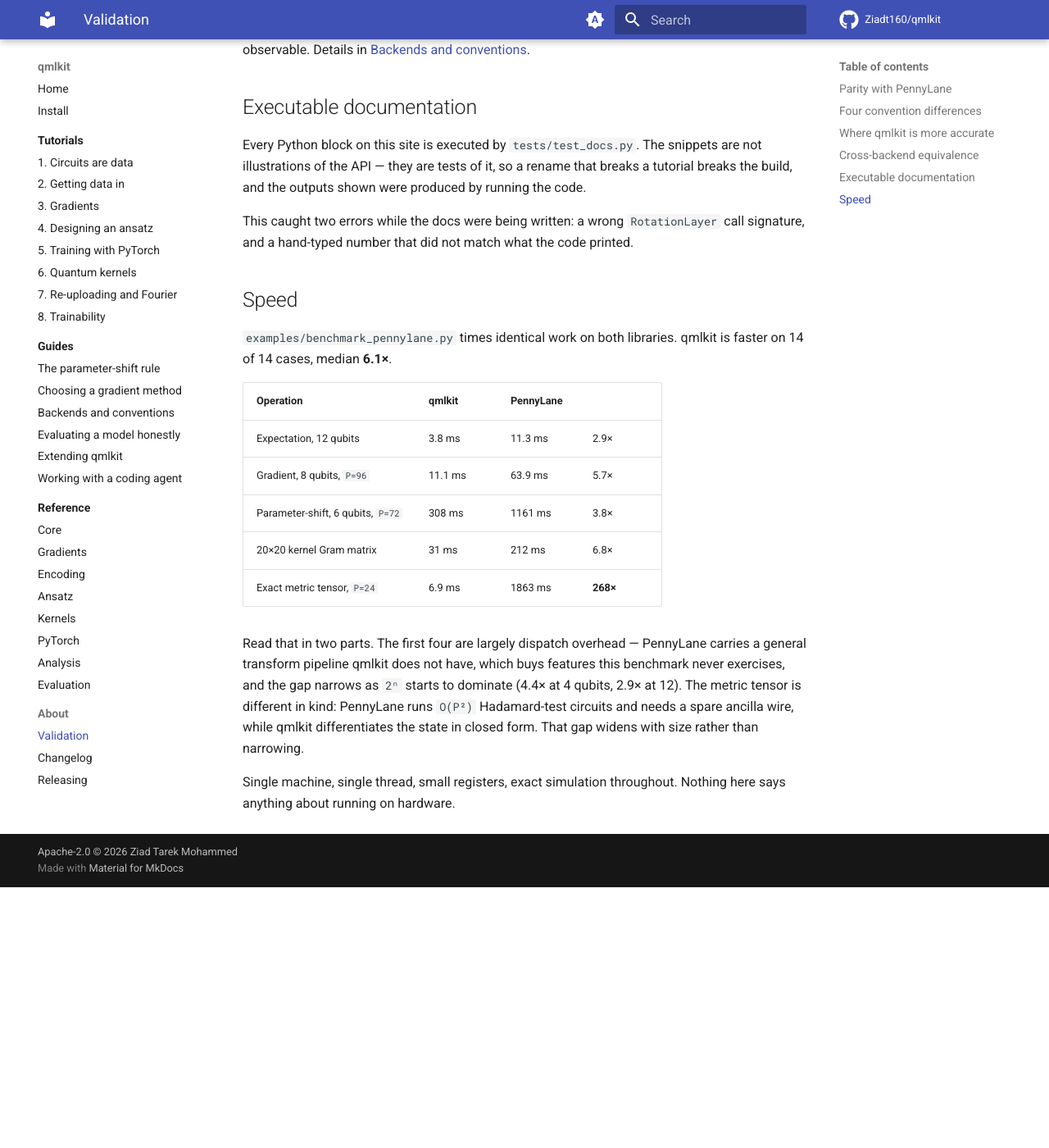
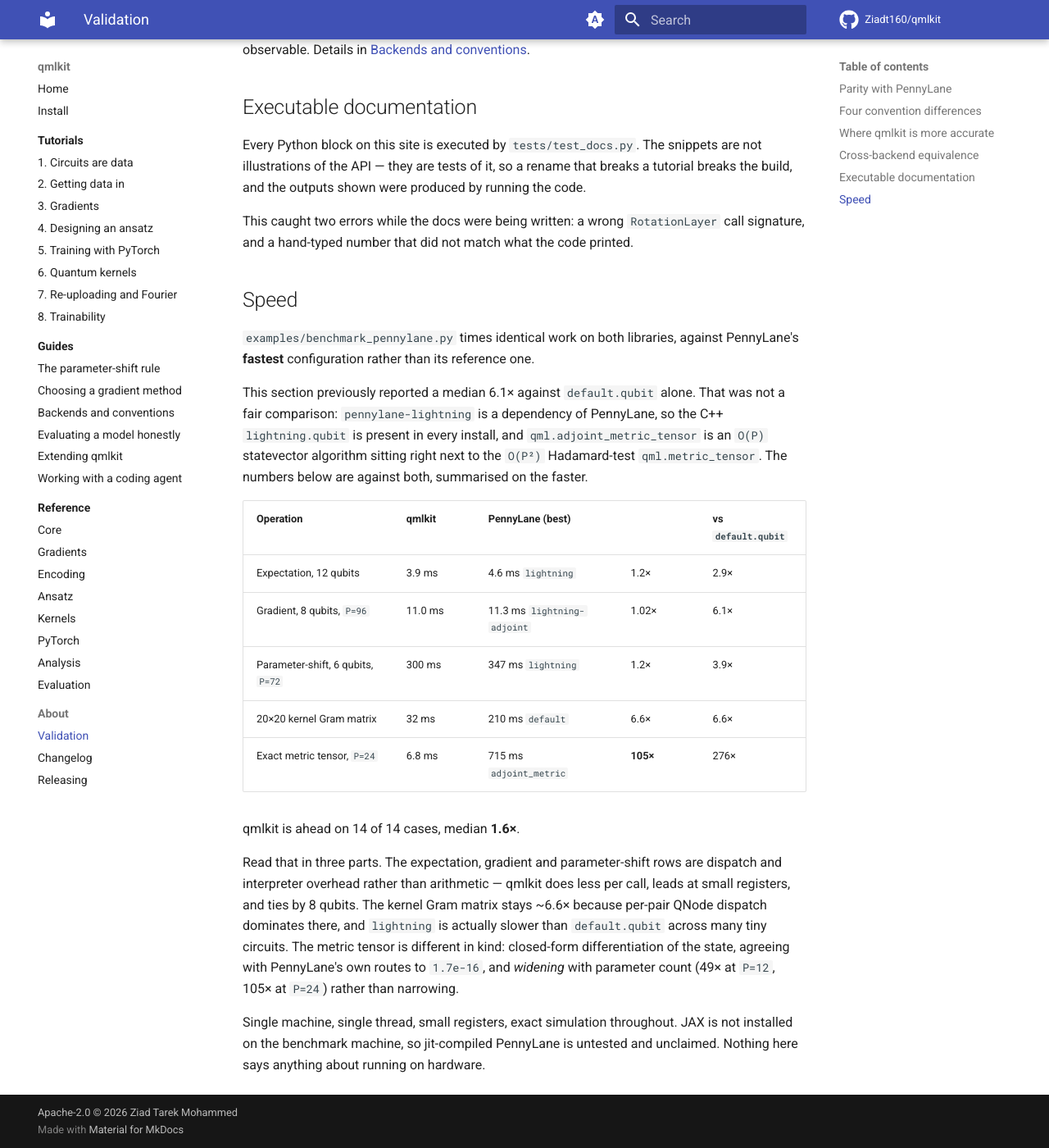
Before and after one commit to Ziadt160/qmlkit, an MkDocs documentation site: the page built from docs/about/validation.md, in a window 1280 px wide and 1400 px high, scrolled down 2669 px. Shown: the whole window at 82% size. Built offline with MkDocs 1.6.1 and Material for MkDocs 9.7.7, drawn with Linux system fonts in a browser that asks for light colours; comment, search, counter and statistics services are not loaded; before the commit the page ends 3751 px from its top, so only the background shows below that.

Commit message:
Benchmark against PennyLane's fastest configuration, not its slowest
The speed section timed `default.qubit`, PennyLane's pure-Python reference
simulator, and reported a median 6.1x. That was not a fair fight.
`pennylane-lightning` is a *dependency* of PennyLane, so the C++ `lightning.qubit`
is present in every install; and `qml.adjoint_metric_tensor` is an O(P)
statevector algorithm sitting directly next to the O(P^2) Hadamard-test
`qml.metric_tensor` this file was timing. Benchmarking against the slow option
when the fast one is one string away flatters the author, and the first reader to
rerun it would have found that out instead of us.

Every case now runs against both configurations and is summarised against
whichever is faster. What survives:

- Expectation, gradient and parameter-shift were mostly dispatch overhead. Against
  lightning the margins fall to 1.2x, 1.02x and 1.2x -- the 8-qubit gradient is a
  tie. qmlkit leads at small registers because it does less per call, and the gap
  closes as 2^n starts to dominate.
- The kernel Gram matrix holds at 6.6x, and for a reason worth knowing: per-pair
  QNode dispatch dominates there, so lightning is *slower* than default.qubit
  across many tiny circuits.
- The metric tensor holds at 49x (P=12) to 105x (P=24) against
  `adjoint_metric_tensor`, agreeing with it to 1.7e-16, and it widens with
  parameter count rather than narrowing. That is the one speed claim here worth
  making, and it is now made against the right opponent.

Honest median: 1.6x, still 14/14. README and the validation page carry the new
numbers, both columns, and say plainly that quoting the default.qubit column is
quoting the wrong number. JAX is absent on this machine, so jit-compiled
PennyLane is stated as untested rather than assumed away.

Co-Authored-By: Claude Opus 5 <noreply@anthropic.com>

```diff
--- a/docs/about/validation.md
+++ b/docs/about/validation.md
@@ -107,23 +107,34 @@ call signature, and a hand-typed number that did not match what the code printed
 
 ## Speed
 
-`examples/benchmark_pennylane.py` times identical work on both libraries. qmlkit is
-faster on 14 of 14 cases, median **6.1×**.
+`examples/benchmark_pennylane.py` times identical work on both libraries, against
+PennyLane's **fastest** configuration rather than its reference one.
 
-| Operation | qmlkit | PennyLane | |
-|---|---|---|---|
-| Expectation, 12 qubits | 3.8 ms | 11.3 ms | 2.9× |
-| Gradient, 8 qubits, `P=96` | 11.1 ms | 63.9 ms | 5.7× |
-| Parameter-shift, 6 qubits, `P=72` | 308 ms | 1161 ms | 3.8× |
-| 20×20 kernel Gram matrix | 31 ms | 212 ms | 6.8× |
-| Exact metric tensor, `P=24` | 6.9 ms | 1863 ms | **268×** |
+This section previously reported a median 6.1× against `default.qubit` alone. That was
+not a fair comparison: `pennylane-lightning` is a dependency of PennyLane, so the C++
+`lightning.qubit` is present in every install, and `qml.adjoint_metric_tensor` is an
+`O(P)` statevector algorithm sitting right next to the `O(P²)` Hadamard-test
+`qml.metric_tensor`. The numbers below are against both, summarised on the faster.
 
-Read that in two parts. The first four are largely dispatch overhead — PennyLane
-carries a general transform pipeline qmlkit does not have, which buys features this
-benchmark never exercises, and the gap narrows as `2ⁿ` starts to dominate (4.4× at 4
-qubits, 2.9× at 12). The metric tensor is different in kind: PennyLane runs `O(P²)`
-Hadamard-test circuits and needs a spare ancilla wire, while qmlkit differentiates the
-state in closed form. That gap widens with size rather than narrowing.
+| Operation | qmlkit | PennyLane (best) | | vs `default.qubit` |
+|---|---|---|---|---|
+| Expectation, 12 qubits | 3.9 ms | 4.6 ms `lightning` | 1.2× | 2.9× |
+| Gradient, 8 qubits, `P=96` | 11.0 ms | 11.3 ms `lightning-adjoint` | 1.02× | 6.1× |
+| Parameter-shift, 6 qubits, `P=72` | 300 ms | 347 ms `lightning` | 1.2× | 3.9× |
+| 20×20 kernel Gram matrix | 32 ms | 210 ms `default` | 6.6× | 6.6× |
+| Exact metric tensor, `P=24` | 6.8 ms | 715 ms `adjoint_metric` | **105×** | 276× |
 
-Single machine, single thread, small registers, exact simulation throughout. Nothing
-here says anything about running on hardware.
+qmlkit is ahead on 14 of 14 cases, median **1.6×**.
+
+Read that in three parts. The expectation, gradient and parameter-shift rows are
+dispatch and interpreter overhead rather than arithmetic — qmlkit does less per call,
+leads at small registers, and ties by 8 qubits. The kernel Gram matrix stays ~6.6×
+because per-pair QNode dispatch dominates there, and `lightning` is actually slower
+than `default.qubit` across many tiny circuits. The metric tensor is different in kind:
+closed-form differentiation of the state, agreeing with PennyLane's own routes to
+`1.7e-16`, and *widening* with parameter count (49× at `P=12`, 105× at `P=24`) rather
+than narrowing.
+
+Single machine, single thread, small registers, exact simulation throughout. JAX is not
+installed on the benchmark machine, so jit-compiled PennyLane is untested and unclaimed.
+Nothing here says anything about running on hardware.
```
Also changed, not shown: README.md (+30 -16 lines), 1 other file.
